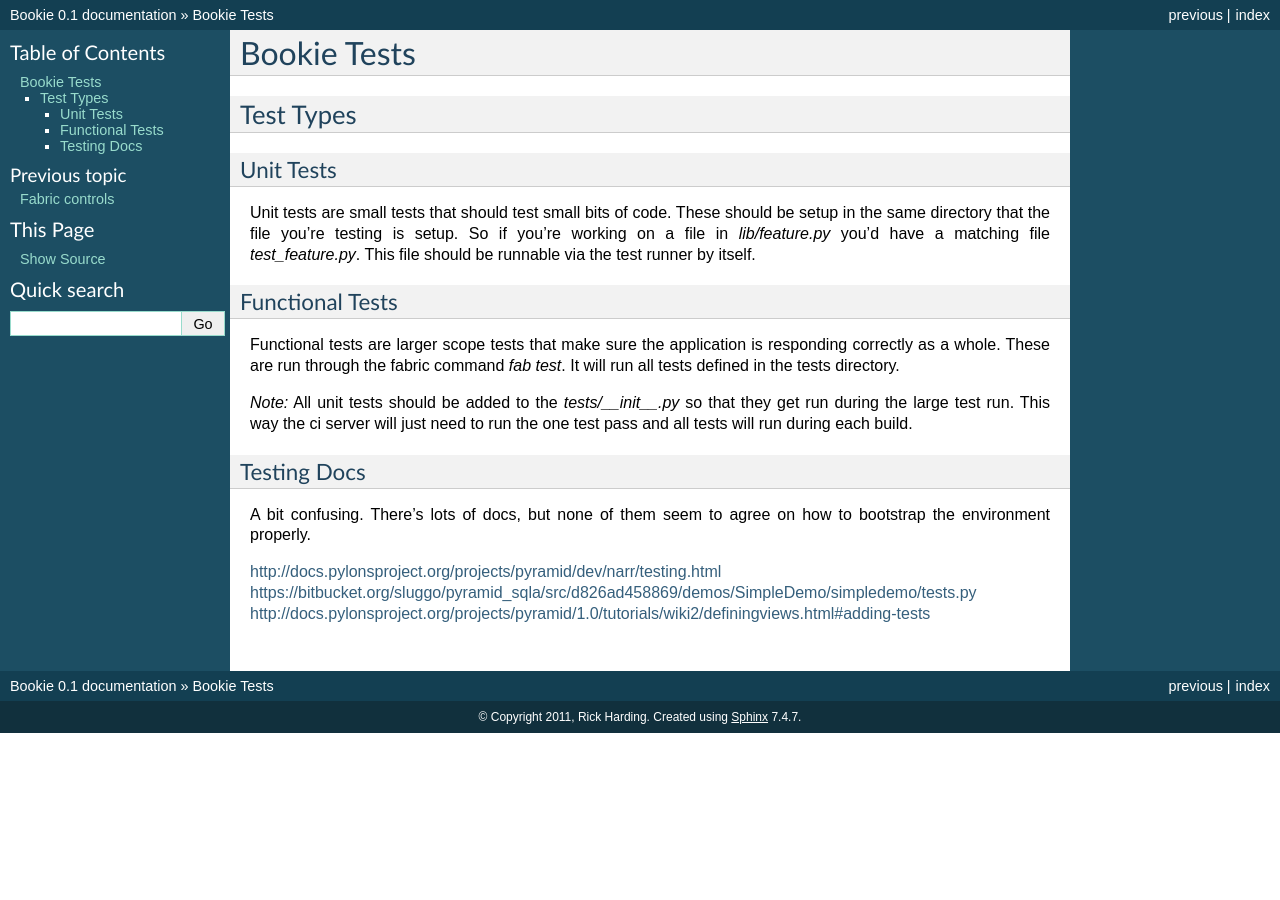
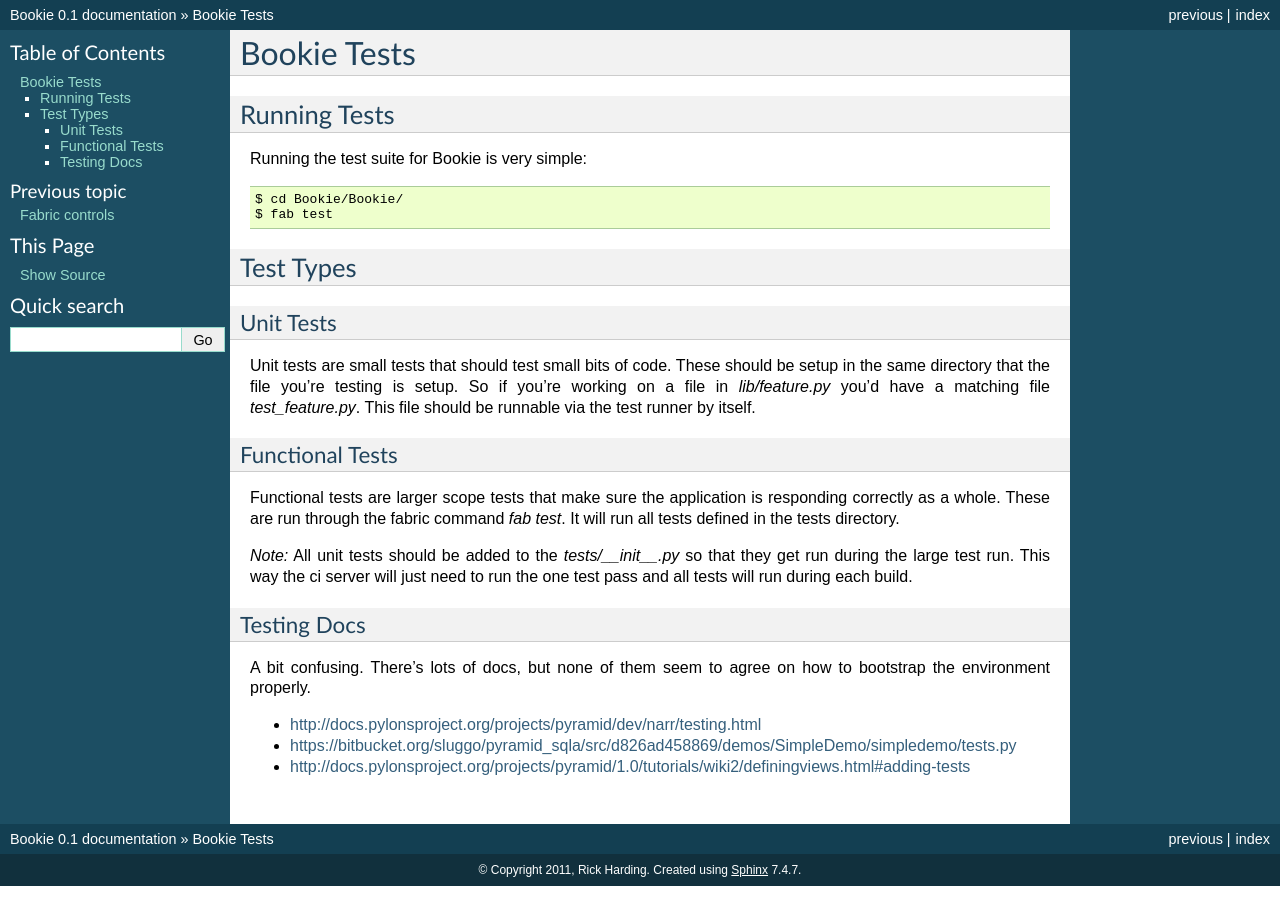
Before and after one commit to bookieio/Bookie, a Sphinx documentation site: the page built from Bookie/docs/tests.rst, in a window 1280 px wide. Built offline with Sphinx 7.4.7, drawn with Linux system fonts in a browser that asks for light colours.

Commit message:
Put the links in a bulleted list

```diff
--- a/Bookie/docs/tests.rst
+++ b/Bookie/docs/tests.rst
@@ -1,5 +1,14 @@
 Bookie Tests
 ============
+
+Running Tests
+--------------
+Running the test suite for Bookie is very simple:
+
+::
+
+  $ cd Bookie/Bookie/
+  $ fab test
 
 Test Types
 -----------
@@ -26,6 +35,6 @@
 A bit confusing. There's lots of docs, but none of them seem to agree on how to
 bootstrap the environment properly.
 
-http://docs.pylonsproject.org/projects/pyramid/dev/narr/testing.html
-https://bitbucket.org/sluggo/pyramid_sqla/src/d826ad458869/demos/SimpleDemo/simpledemo/tests.py
-http://docs.pylonsproject.org/projects/pyramid/1.0/tutorials/wiki2/definingviews.html#adding-tests
+* http://docs.pylonsproject.org/projects/pyramid/dev/narr/testing.html
+* https://bitbucket.org/sluggo/pyramid_sqla/src/d826ad458869/demos/SimpleDemo/simpledemo/tests.py
+* http://docs.pylonsproject.org/projects/pyramid/1.0/tutorials/wiki2/definingviews.html#adding-tests
```
